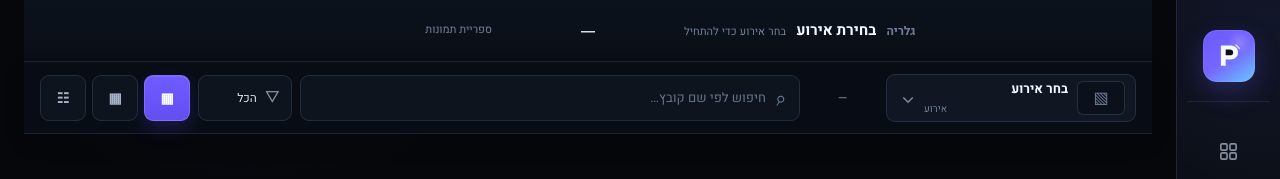
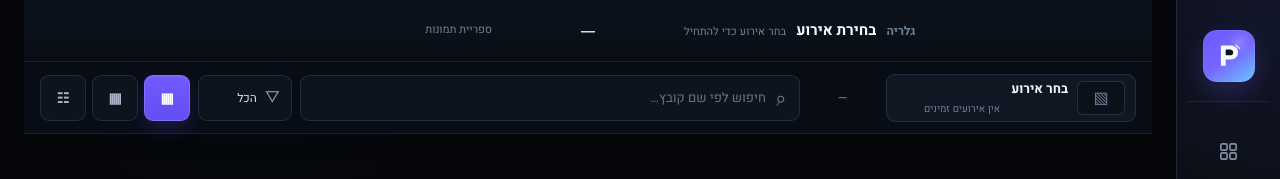
Before and after one commit to WizZerr/PROGRAPHER-V2, a Next.js app in the folder frontend/: page / in a window 1280 px wide. Both pictures are taken after a click on the button 1228 px from the left and 277 px from the top of the page. Shown: the top 179 px of the page. Built offline with nearby package versions, Linux system fonts and the light colour scheme.

Commit message:
polish(gallery): clarify event picker state and chevron

```diff
--- a/frontend/src/features/gallery/GalleryScreen.tsx
+++ b/frontend/src/features/gallery/GalleryScreen.tsx
@@ -343,9 +343,15 @@ export default function GalleryScreen() {
           )}
           <div className={styles.eventPickerText}>
             <strong>{selectedEvent?.name || "בחר אירוע"}</strong>
-            <span>{selectedEvent ? eventCountLabel(selectedEvent) : "אירוע"}</span>
+            <span>
+              {selectedEvent
+                ? eventCountLabel(selectedEvent)
+                : events.length > 0
+                  ? `${events.length.toLocaleString("he-IL")} אירועים זמינים`
+                  : "אין אירועים זמינים"}
+            </span>
           </div>
-          <span className={styles.eventPickerArrow} aria-hidden="true">⌄</span>
+          <span className={styles.eventPickerArrow} aria-hidden="true" />
           <select
             value={galleryEventId}
             onChange={(event) => selectEvent(event.target.value)}
```
